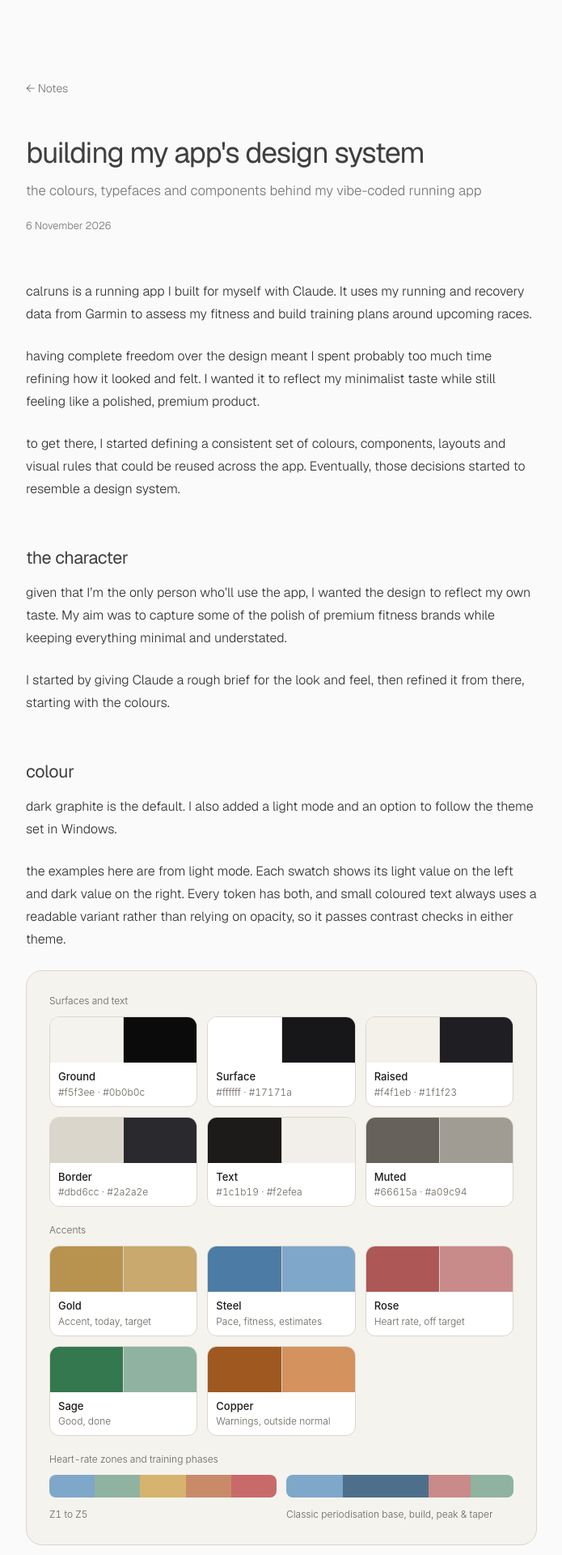
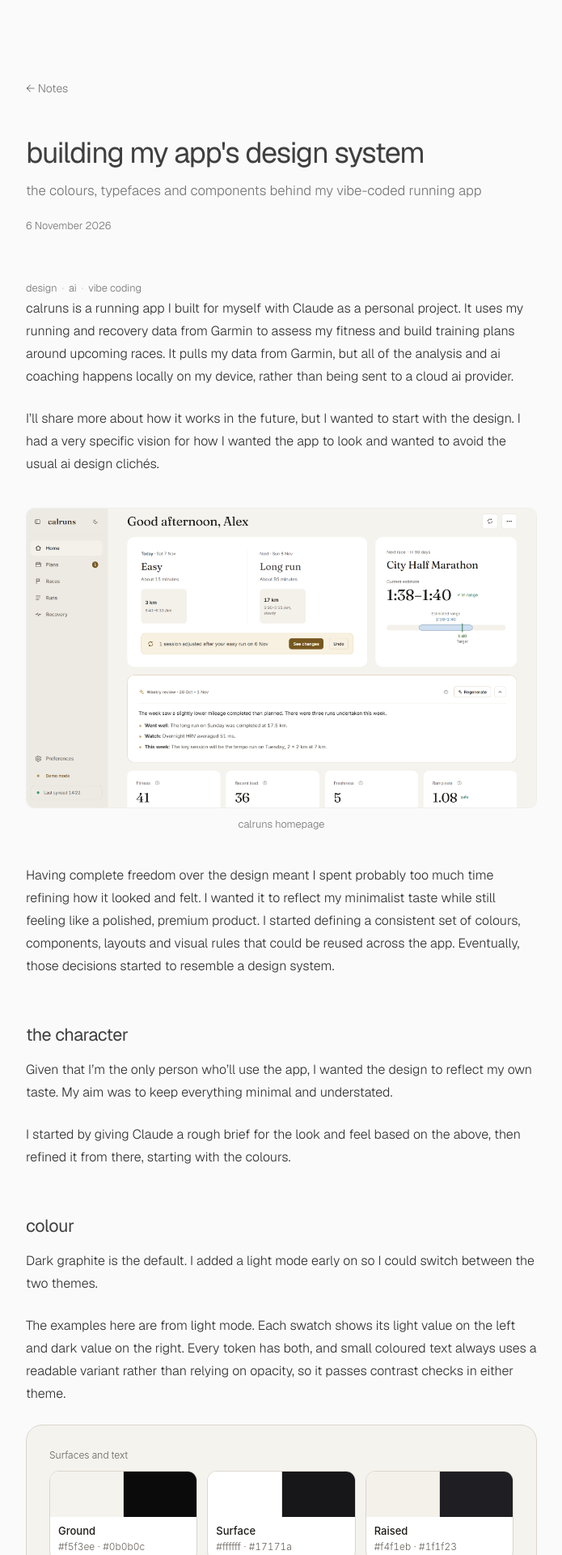
Before and after one commit to callumlinning/callumlinning-notes, a Jekyll site: the page built from _posts/2026-11-06-calruns-design-system.md, in a window 1280 px wide. Shown: the top 1920 px of the page at 81% size, without its empty margins (292-987 px from the left). Built offline with Jekyll 4.4.1, drawn with Linux system fonts in a browser that asks for light colours; some of the changed text lies outside the part shown.

Commit message:
Changed imageson calruns-design-system

```diff
--- a/_layouts/post.html
+++ b/_layouts/post.html
@@ -18,6 +18,14 @@ layout: default
     </time>
   </header>
 
+  {% if page.tags %}
+  <div class="post-tags">
+    {% for tag in page.tags %}
+      <span>{{ tag | replace: "-", " " }}</span>{% unless forloop.last %}<span class="tag-separator">·</span>{% endunless %}
+    {% endfor %}
+  </div>
+{% endif %}
+
   <div class="post-content">
     {{ content }}
   </div>
--- a/_posts/2026-11-06-calruns-design-system.md
+++ b/_posts/2026-11-06-calruns-design-system.md
@@ -3,13 +3,24 @@ layout: post
 title: "building my app's design system"
 description: "the colours, typefaces and components behind my vibe-coded running app"
 date: 2026-11-06
-social_image: "/assets/images/calruns-design-system.jpg"
+tags: [design, ai, vibe-coding]
+social_image: "/assets/images/design-system/calruns-homepage.png"
 ---
-calruns is a running app I built for myself with Claude. It uses my running and recovery data from Garmin to assess my fitness and build training plans around upcoming races.
+calruns is a running app I built for myself with Claude as a personal project. It uses my running and recovery data from Garmin to assess my fitness and build training plans around upcoming races. It pulls my data from Garmin, but all of the analysis and ai coaching happens locally on my device, rather than being sent to a cloud ai provider.
 
-having complete freedom over the design meant I spent probably too much time refining how it looked and felt. I wanted it to reflect my minimalist taste while still feeling like a polished, premium product.
+I’ll share more about how it works in the future, but I wanted to start with the design. I had a very specific vision for how I wanted the app to look and wanted to avoid the usual ai design clichés.
 
-to get there, I started defining a consistent set of colours, components, layouts and visual rules that could be reused across the app. Eventually, those decisions started to resemble a design system.
+<figure>
+  <img
+    src="/assets/images/design-system/calruns-homepage.png"
+    alt="calruns homepage"
+  >
+  <figcaption>
+    calruns homepage
+  </figcaption>
+</figure>
+
+Having complete freedom over the design meant I spent probably too much time refining how it looked and felt. I wanted it to reflect my minimalist taste while still feeling like a polished, premium product. I started defining a consistent set of colours, components, layouts and visual rules that could be reused across the app. Eventually, those decisions started to resemble a design system.
 
 <style>
 .crds{--ground:#f5f3ee;--surface:#ffffff;--raised:#f4f1eb;--border:#dbd6cc;--text:#1c1b19;--text-2:#46423c;--muted:#66615a;--gold:#b8924f;--gold-bg:#f8f1e1;--gold-hover:#6f4f19;--gold-btn:#8a6a2f;--on-gold-btn:#fdfbf7;--steel:#4c7ca5;--steel-deep:#c9d9e8;--steel-soft:#8fb0cc;--rose:#ad5757;--danger:#b24545;--sage:#34784f;--good-text:#2e7350;--good-bg:#e6f2eb;--copper:#9f5820;--copper-bg:#f7ebe0;--danger-bg:#f6e4e4;--ink:#3b3936;--on-ink:#faf8f4;--switch-off:#d6d0c5;--ai-line:#d3bf95;font-family:Inter,system-ui,sans-serif;font-variant-numeric:tabular-nums;color:var(--text);background:var(--ground);border:1px solid var(--border);border-radius:20px;padding:28px;margin:24px 0;line-height:1.5}
@@ -53,15 +64,15 @@ to get there, I started defining a consistent set of colours, components, layout
 
 ## the character
 
-given that I’m the only person who’ll use the app, I wanted the design to reflect my own taste. My aim was to capture some of the polish of premium fitness brands while keeping everything minimal and understated.
+Given that I’m the only person who’ll use the app, I wanted the design to reflect my own taste. My aim was to keep everything minimal and understated.
 
-I started by giving Claude a rough brief for the look and feel, then refined it from there, starting with the colours.
+I started by giving Claude a rough brief for the look and feel based on the above, then refined it from there, starting with the colours.
 
 ## colour
 
-dark graphite is the default. I also added a light mode and an option to follow the theme set in Windows.
+Dark graphite is the default. I added a light mode early on so I could switch between the two themes.
 
-the examples here are from light mode. Each swatch shows its light value on the left and dark value on the right. Every token has both, and small coloured text always uses a readable variant rather than relying on opacity, so it passes contrast checks in either theme.
+The examples here are from light mode. Each swatch shows its light value on the left and dark value on the right. Every token has both, and small coloured text always uses a readable variant rather than relying on opacity, so it passes contrast checks in either theme.
 
 <div class="crds">
   <div class="label" style="margin-bottom:10px">Surfaces and text</div>
@@ -81,39 +92,27 @@ the examples here are from light mode. Each swatch shows its light value on the
     <div class="sw"><div class="chip"><span style="background:#34784f"></span><span style="background:#8fb3a0"></span></div><div class="meta"><b>Sage</b>Good, done</div></div>
     <div class="sw"><div class="chip"><span style="background:#9f5820"></span><span style="background:#d4925e"></span></div><div class="meta"><b>Copper</b>Warnings, outside normal</div></div>
   </div>
-  <div class="label" style="margin:20px 0 10px">Heart-rate zones and training phases</div>
-  <div class="row">
-    <div style="display:flex;border-radius:8px;overflow:hidden;height:28px;flex:1;min-width:220px"><span style="flex:1;background:#7FA7C9"></span><span style="flex:1;background:#8FB3A0"></span><span style="flex:1;background:#D6B36E"></span><span style="flex:1;background:#C98A6A"></span><span style="flex:1;background:#C96A6A"></span></div>
-    <div style="display:flex;border-radius:8px;overflow:hidden;height:28px;flex:1;min-width:220px"><span style="flex:4;background:#7FA7C9"></span><span style="flex:6;background:#4D6F8C"></span><span style="flex:3;background:#C98A8A"></span><span style="flex:3;background:#8FB3A0"></span></div>
-  </div>
-  <div style="display:flex; gap:12px; margin-top:6px;">
-
-  <div style="flex:1;">
-    <div class="zone-bar">
-      <!-- Z1–Z5 bar -->
+  <div class="row" style="margin-top:24px; gap:12px;">
+    <div style="flex:1; min-width:220px;">
+      <div style="display:flex;border-radius:8px;overflow:hidden;height:28px;min-width:220px"><span style="flex:1;background:#7FA7C9"></span><span style="flex:1;background:#8FB3A0"></span><span style="flex:1;background:#D6B36E"></span><span style="flex:1;background:#C98A6A"></span><span style="flex:1;background:#C96A6A"></span></div>
+      <div class="label" style="margin-top:12px; text-align:left;">
+        Heart-rate zones and training phases
+      </div>
     </div>
-    <div class="label" style="margin-top:6px; text-align:left;">
-      Z1 to Z5
+    <div style="flex:1; min-width:220px;">
+      <div style="display:flex;border-radius:8px;overflow:hidden;height:28px;min-width:220px"><span style="flex:4;background:#7FA7C9"></span><span style="flex:6;background:#4D6F8C"></span><span style="flex:3;background:#C98A8A"></span><span style="flex:3;background:#8FB3A0"></span></div>
+      <div class="label" style="margin-top:12px; text-align:left;">
+        Classic periodisation base, build, peak & taper
+      </div>
     </div>
   </div>
-
-  <div style="flex:1;">
-    <div class="phase-bar">
-      <!-- Base / Build / Peak / Taper bar -->
-    </div>
-    <div class="label" style="margin-top:6px; text-align:left;">
-      Classic periodisation base, build, peak & taper
-    </div>
-  </div>
-
-</div>
 </div>
 
-AI features deliberately get no colour of their own. No violet backgrounds, gradients or glow that AI-generated websites and apps have become infamous for. The AI cards are just a normal card with a 1px champagne hairline as a subtle differentiator.
+AI features deliberately get no colour of their own. No violet backgrounds, gradients or glow. ai features are just a normal card with a 1px champagne hairline as a subtle differentiator.
 
 ## typefaces
 
-two typefaces are used throughout the app: **Fraunces** for page titles and large numbers, and **Inter** for everything else. Numbers use tabular figures so they line up properly. I only use weights 400 and 500, with 600 reserved for buttons and actions.
+Two typefaces are used throughout the app, **fraunces** for page titles and large numbers, and **inter** for everything else. Numbers use tabular figures so they line up properly. I only use weights 400 and 500, with 600 reserved for buttons and actions.
 
 <div class="crds">
   <div class="split">
@@ -132,7 +131,7 @@ two typefaces are used throughout the app: **Fraunces** for page titles and larg
 
 ## components
 
-card actions all share the same dimensions of 32px high, 12px text and an 8px radius. Colour marks the role rather than changing the shape or size. There’s only ever one outlined button per row. Everything else stays quiet until you hover over it.
+Card actions all share the same dimensions of 32px high, 12px text and an 8px radius. Colour marks the role rather than changing the shape or size. There’s only ever one outlined button per row. Everything else stays quiet until you hover over it.
 
 <div class="crds">
   <div class="row">
@@ -155,11 +154,11 @@ card actions all share the same dimensions of 32px high, 12px text and an 8px ra
   </div>
 </div>
 
-every on/off setting is a toggle rather than a checkbox because settings save automatically. Selected segments use a soft ink colour, which in light mode is dark grey rather than black.
+Every on/off setting is a toggle rather than a checkbox as settings save automatically. Selected segments use a soft ink colour, which in light mode is dark grey rather than black.
 
 ### cards
 
-this is the race card. It shows a countdown to my next race alongside my current target and estimated finish time. The estimated range is a solid bar, with the target shown as a 2px gold tick. Times use arrows the way a runner reads them: lower is better, so ▼ means faster.
+This is the race card. It shows a countdown to my next race alongside my current target and estimated finish time. The estimated range is a solid bar, with the target shown as a 2px gold tick. Times use arrows the way a runner reads them: lower is better, so ▼ means faster.
 
 <div class="crds">
   <div class="card">
@@ -176,7 +175,7 @@ this is the race card. It shows a countdown to my next race alongside my current
 
 ### charts & metrics
 
-the sleep ring follows a rule I was oddly pedantic about: solid segments have straight ends with slightly softened corners, never rounded caps. The gaps have parallel sides so they're the same width from the inside of the ring to the outside. Nothing sits in the middle.
+The sleep ring follows a rule I was quite pedantic about, solid segments should have straight ends with slightly softened corners, the gaps have parallel sides so they're the same width from the inside of the ring to the outside. This took some back-and-forth to get exactly how I wanted it.
 
 <div class="crds">
   <div class="row" style="gap:28px">
@@ -200,7 +199,7 @@ the sleep ring follows a rule I was oddly pedantic about: solid segments have st
   </div>
 </div>
 
-the same flatness applies to zone strips: a square-ended 3px line across the top of each tile, with only the bottom corners rounded.
+The same flatness applies to zone strips: a square-ended 3px line across the top of each tile, with only the bottom corners rounded.
 
 <div class="crds">
   <div class="zones">
@@ -214,25 +213,25 @@ the same flatness applies to zone strips: a square-ended 3px line across the top
 
 ## removing ai slop design
 
-a surprising amount of the design system is actually a list of things the app shouldn't do. No glows on status dots. No pulsing. No spaced capitals. No colons in labels. No full stops on short headlines. Basically, the telltale signs that something has been vibe-coded without design thought.
+A surprising amount of the design system is actually a list of things the app shouldn't do. No glows on status dots. No pulsing. No spaced capitals. No colons in labels. No full stops on short headlines. Basically, the telltale signs that something has been vibe-coded without design thought.
 
 <div class="callout">
   <strong>skills to help</strong>
   <p>
-    I used a few skills in Claude to help strip out some of these AI design clichés. I found
+    I used a few skills in Claude to help strip out some of these ai design clichés. I found
     Emil Kowalski's <a href="https://github.com/emilkowalski/skills/">skills for designers and engineers</a>
     and <a href="https://github.com/heydamir/unslop">unslop</a> from heydamir particularly effective.
   </p>
 </div>
 
-there are functional rules too. A missing night's data never breaks a trend line. The line joins the readings either side, but nothing is invented to fill the gap.
+There are functional rules in there too. A missing night's data never breaks a trend line. The line joins the readings either side, but nothing is invented to fill the gap.
 
 ## motion
 
-motion is another way I've tried to give the app the polished feel I wanted. Charts draw in once when they're first shown. The only thing that loops indefinitely is the sync icon, and only while it's actually syncing. Every animation has a reduced-motion fallback, usually a simple fade.
+Motion is another way I've tried to give the app the polished feel I wanted. Charts draw in once when they're first shown. The only thing that loops indefinitely is the sync icon, and only while it's actually syncing. Every animation has a reduced-motion fallback, usually a simple fade.
 
 ## building design into the dev workflow
 
-not all of this was designed upfront. A lot of the refinements came from more than eighty rounds of testing, each with a handful of increasingly specific notes like *“make this match the other buttons”* or *“those lines should be flat, not rounded.”*. As a result, the design system feels less like a traditional style guide and more like a record of my taste as the project evolved.
+Not all of this was designed upfront. A lot of the refinements came from more than eighty rounds of testing, each with a handful of increasingly specific notes like *“make this match the other buttons”* or *“those lines should be flat, not rounded.”*. As a result, the design system feels less like a traditional style guide and more like a record of my taste as the project evolved.
 
-to keep it consistent and make sure Claude follows the design system, I have a Markdown file called `calruns05-design-system` in Claude's context. Whenever I'm working on a new feature, the development workflow reads those rules first so anything new or changed follows the decisions I've already made.
+To keep it consistent and make sure Claude follows the design system, I have a Markdown file called `calruns05-design-system` in Claude's context. Whenever I'm working on a new feature, the development workflow reads those rules first so anything new or changed follows the decisions I've already made.
--- a/assets/css/main.css
+++ b/assets/css/main.css
@@ -265,6 +265,7 @@ a:hover {
   width: 100%;
   height: auto;
   margin: 32px 0;
+  border: 1px solid #eeeeec;
   border-radius: 10px;
 }
 
@@ -428,3 +429,19 @@ a:hover {
   line-height: 1.4;
   letter-spacing: -0.015em;
 }
+
+/* Tags */
+
+.post-tags {
+  display: flex;
+  flex-wrap: wrap;
+  gap: 0 6px;
+  margin-top: 8px;
+  color: var(--muted);
+  font-size: 0.8rem;
+  font-weight: 300;
+}
+
+.tag-separator {
+  color: #c7c7c7;
+}
```
Also changed, not shown: _templates/post.md (+1 -0 lines), assets/images/design-system/calruns-homepage.png (added).
